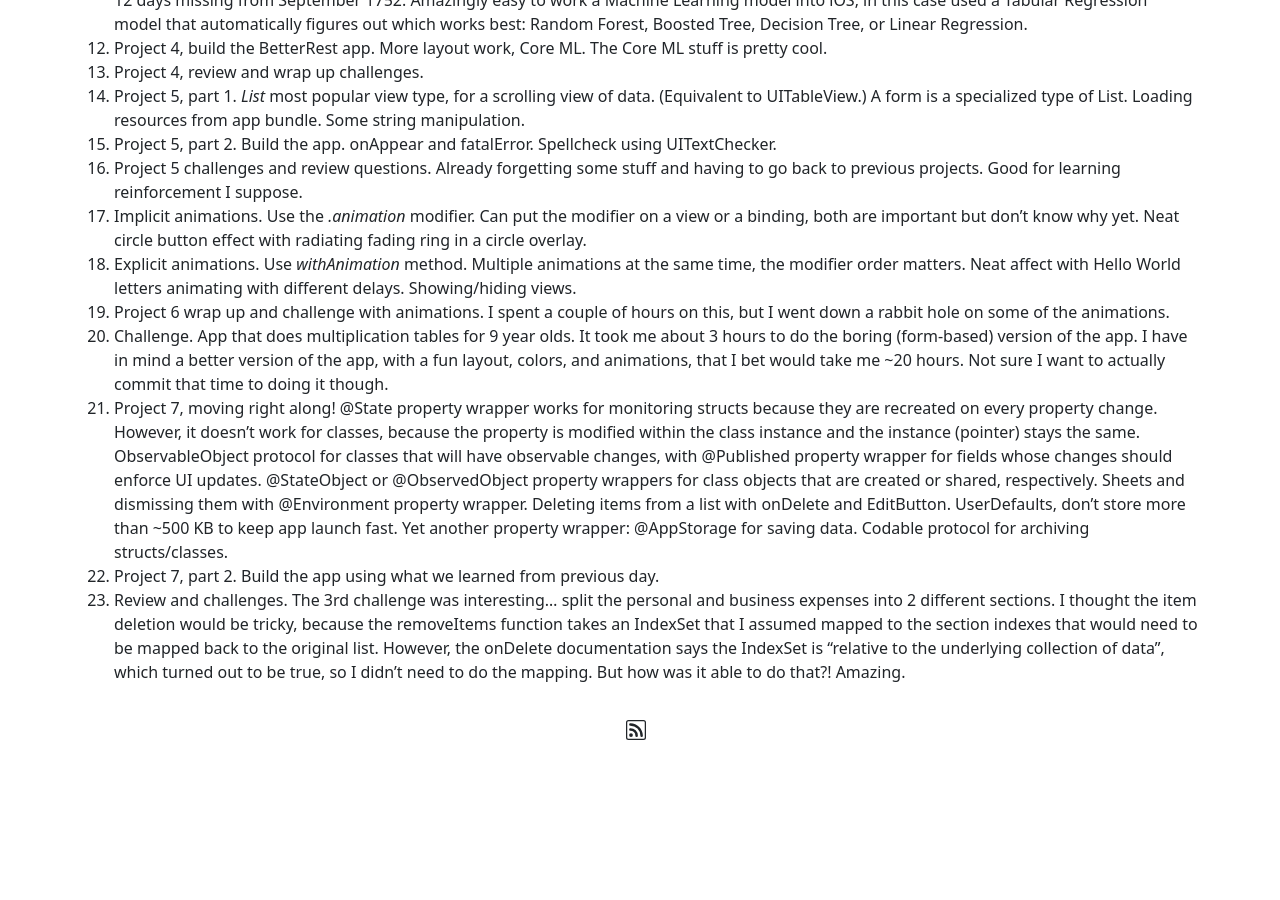
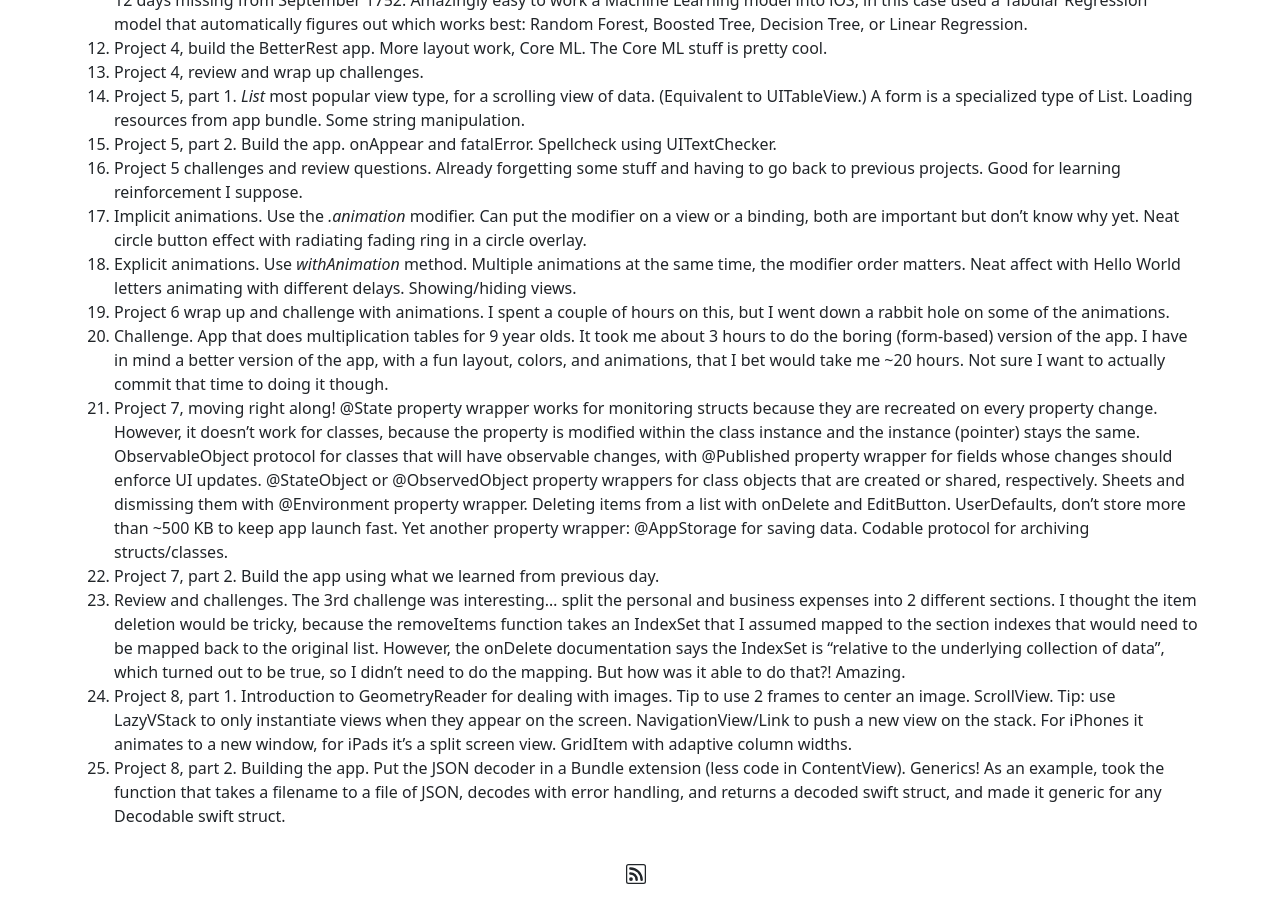
Before and after one commit to matthewdrees/matthewdrees.github.io, a Jekyll site: the page built from _posts/2023-07-07-100-days-of-swiftui.md, in a window 1280 px wide and 900 px high, scrolled down 1768 px. Built offline with Jekyll 4.4.1, drawn with Linux system fonts in a browser that asks for light colours; before the commit the page ends 2524 px from its top, so only the background shows below that.

Commit message:
swiftui 100, day 39 and part of day 40.

```diff
--- a/_posts/2023-07-07-100-days-of-swiftui.md
+++ b/_posts/2023-07-07-100-days-of-swiftui.md
@@ -55,3 +55,5 @@ I ventured down this path a bit because I was using older sample code that used
 36. Project 7, moving right along! @State property wrapper works for monitoring structs because they are recreated on every property change. However, it doesn't work for classes, because the property is modified within the class instance and the instance (pointer) stays the same. ObservableObject protocol for classes that will have observable changes, with @Published property wrapper for fields whose changes should enforce UI updates. @StateObject or @ObservedObject property wrappers for class objects that are created or shared, respectively. Sheets and dismissing them with @Environment property wrapper. Deleting items from a list with onDelete and EditButton. UserDefaults, don't store more than ~500 KB to keep app launch fast. Yet another property wrapper: @AppStorage for saving data. Codable protocol for archiving structs/classes.
 37. Project 7, part 2. Build the app using what we learned from previous day.
 38. Review and challenges. The 3rd challenge was interesting... split the personal and business expenses into 2 different sections. I thought the item deletion would be tricky, because the removeItems function takes an IndexSet that I assumed mapped to the section indexes that would need to be mapped back to the original list. However, the onDelete documentation says the IndexSet is "relative to the underlying collection of data", which turned out to be true, so I didn't need to do the mapping. But how was it able to do that?! Amazing.
+39. Project 8, part 1. Introduction to GeometryReader for dealing with images. Tip to use 2 frames to center an image. ScrollView. Tip: use LazyVStack to only instantiate views when they appear on the screen. NavigationView/Link to push a new view on the stack. For iPhones it animates to a new window, for iPads it's a split screen view. GridItem with adaptive column widths.
+40. Project 8, part 2. Building the app. Put the JSON decoder in a Bundle extension (less code in ContentView). Generics! As an example, took the function that takes a filename to a file of JSON, decodes with error handling, and returns a decoded swift struct, and made it generic for any Decodable swift struct.
```
